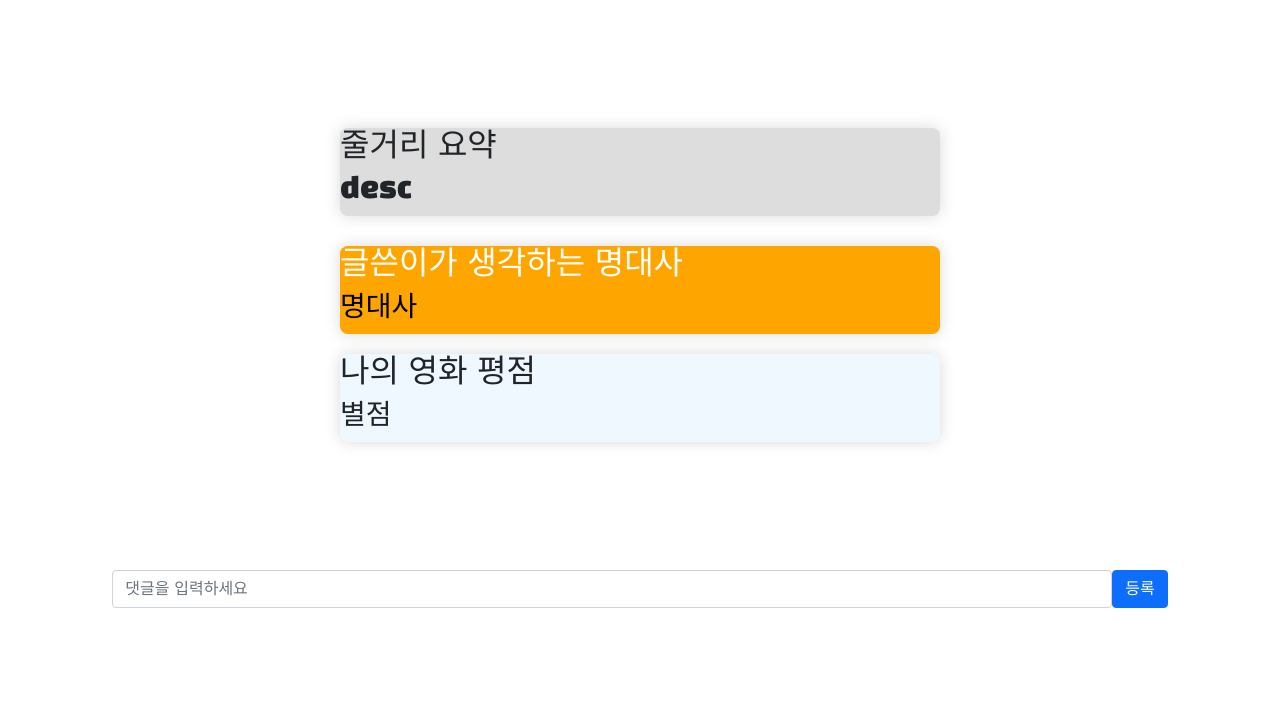
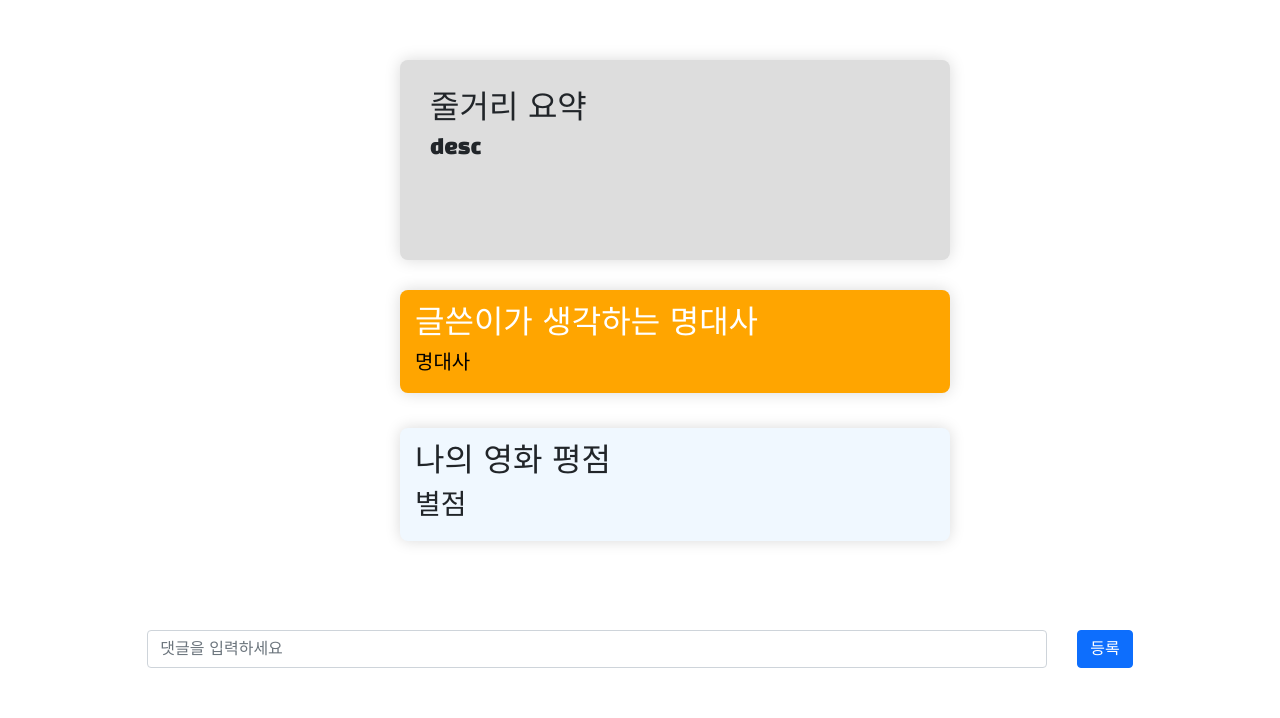
Before and after one commit to WooramHong1996/-19-, a Flask app: page /movieDetail in a window 1280 px wide. Shown: the part 300-1018 px from the top of the page. Before the commit the page ends 908 px from the top, so only its background shows below. Run offline with Flask 2, Linux system fonts and the light colour scheme; data that the repository does not hold is empty.

Commit message:
feat: 상세페이지 CSS 변경

```diff
--- a/templates/detail.html
+++ b/templates/detail.html
@@ -70,19 +70,22 @@
             display: flex;
             justify-content: center;
             flex-direction: row;
+
+            margin-top: 30px;
         }
 
         .comment-box {
             display: flex;
             justify-content: center;
             flex-direction: row;
+            margin: 30px 0 50px 0;
         }
 
         .desc-box {
             display: flex;
-            justify-content: center;
+            /*justify-content: center;*/
             flex-direction: column;
-            width: 600px;
+            width: 550px;
             height: 550px;
             margin: 10px;
         }
@@ -93,13 +96,15 @@
             justify-content: center;
             flex-direction: row;
             margin-top: 20px;
+            height: 50px;
         }
 
         .img {
-            margin-top: 10px;
+            margin : 10px 30px 10px 40px;
             background-color: teal;
             width: auto;
             height: 550px;
+
         }
 
         .img_fill {
@@ -110,24 +115,27 @@
 
         .desc {
             background-color: #DDDDDD;
-            height: auto;
+            margin-top: 20px;
+            padding : 30px;
+            height: 200px;
             border-radius: 8px;
             box-shadow: 0px 0px 16px 0px rgba(0, 0, 0, .15);
         }
 
         .comment-input {
-            max-width: 1000px;
+            max-width: 900px;
             width: 100%;
         }
 
         .comment-btn {
-            background-color: darkmagenta;
+            margin-left: 30px;
         }
 
         .star {
             background-color: orange;
             height: auto;
-            margin-top: 30px;
+            margin: 30px 0 15px 0;
+            padding: 15px 10px 10px 15px;
             box-shadow: 0px 0px 16px 0px rgba(0, 0, 0, .15);
             border-radius: 8px;
             color: white;
@@ -139,8 +147,10 @@
 
         .comment {
             background-color: peachpuff;
+            padding: 10px 0 0 30px;
+            margin-right: 35px;
             border-radius: 8px;
-            max-width: 1000px;
+            max-width: 900px;
             width: 100%;
             font-size: 23px;
             box-shadow: 0px 0px 16px 0px rgba(0, 0, 0, .15);
@@ -214,6 +224,7 @@
         .star_show {
             margin-top: 20px;
             background-color: aliceblue;
+            padding: 15px 10px 10px 15px;
             box-shadow: 0 0 15px rgba(0, 00, 0, 0.15);
             border-radius: 8px;
         }
@@ -279,11 +290,11 @@
     <div class="desc-box">
         <div class="desc">
             <h2> 줄거리 요약</h2>
-            <h3 id="desc">desc</h3>
+            <h5 id="desc">desc</h5>
         </div>
         <div class="star">
             <h2>글쓴이가 생각하는 명대사</h2>
-            <h3 id="called_famous" class="star_famous">명대사</h3>
+            <h5 id="called_famous" class="star_famous">명대사</h5>
         </div>
         <div class="star_show">
             <h2>나의 영화 평점</h2>
@@ -298,7 +309,7 @@
     <div class="comment-input">
         <input id="write_comment" class="form-control" type="text" placeholder="댓글을 입력하세요">
     </div>
-    <div class="comment-box">
+    <div class="comment-btn">
         <button onclick="add_comment()" class="btn btn-primary">등록</button>
     </div>
 </div>
@@ -361,9 +372,9 @@
 
                     let temp_html = `<div class="comment-part">
                                             <div class="comment">
-                                                <h1>${comment_insert}</h1>
+                                                <p>${comment_insert}</p>
                                             </div>
-                                            <button onclick="openModal(${j})">삭제</button>
+                                                <button onclick="openModal(${j})">삭제</button>
                                         </div>`
                     console.log(j)
 
```
